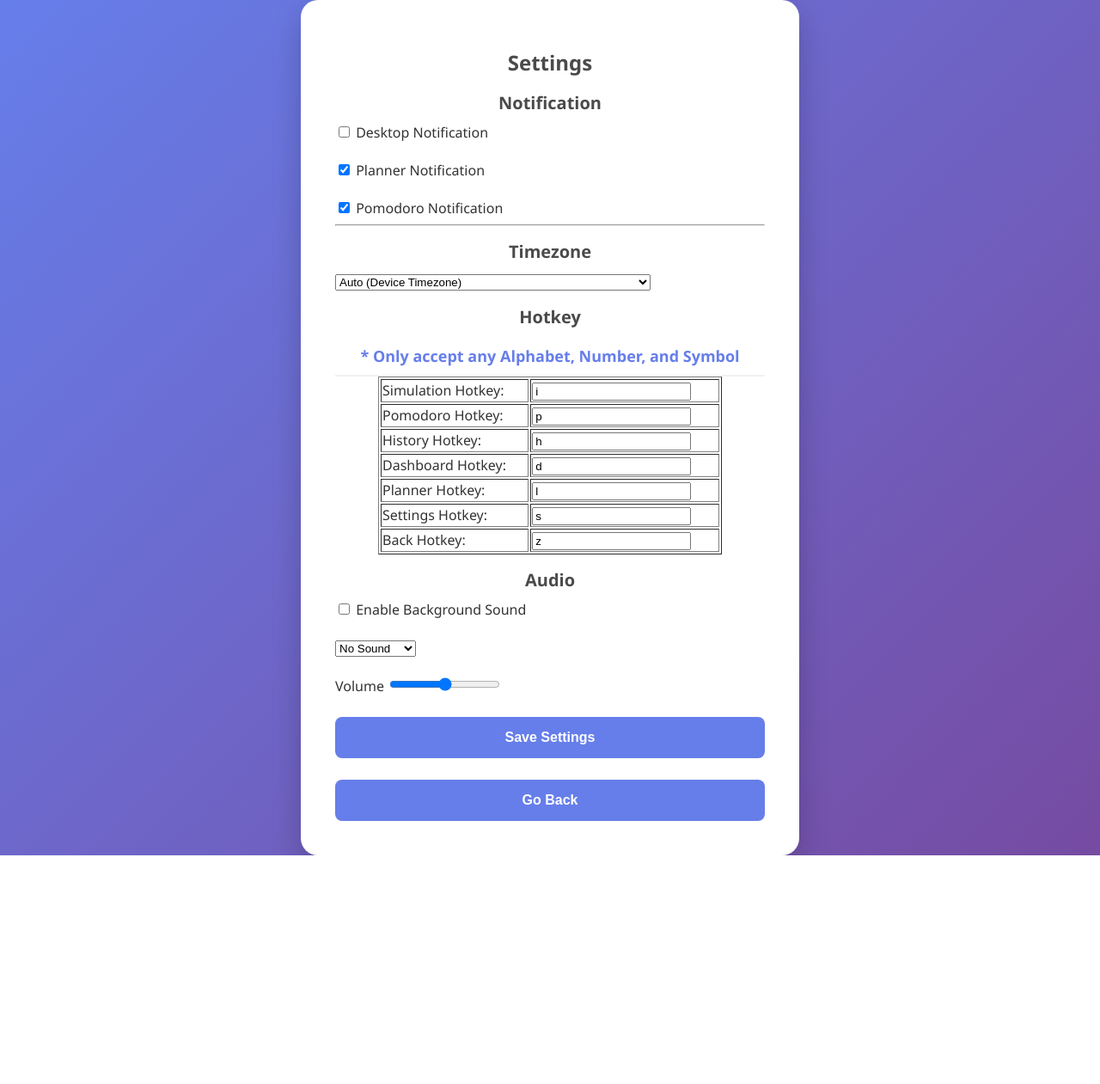
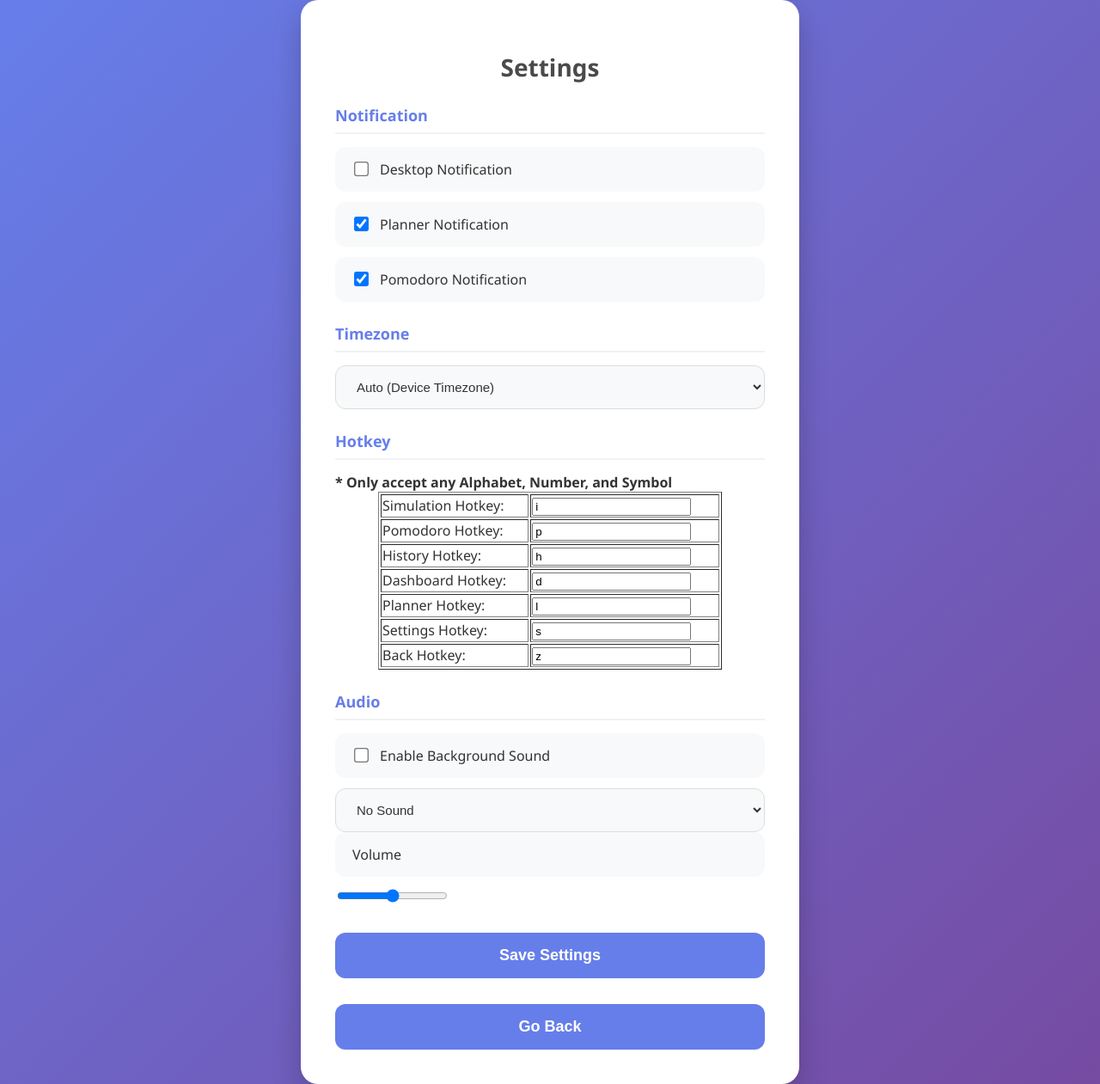
Before and after one commit to IOI4896/GitExercise-Flowcision, a Flask app: page /settings in a window 1280 px wide. Shown: the whole page at 86% size. Before the commit the page ends 995 px from the top, so only its background shows below. Run offline with Flask 3, Linux system fonts and the light colour scheme; a user stored in the database is signed in; data comes from the database, SQL or seed files in the repository; both versions use the stored data as it was before the commit; data that the repository does not hold is empty.

Commit message:
dark mode setting look better

```diff
--- a/requirements.txt
+++ b/requirements.txt
@@ -1,3 +1,4 @@
 Flask
 matplotlib
 tzdata
+Flask-Limiter
--- a/templates/game.html
+++ b/templates/game.html
@@ -184,7 +184,7 @@
                 this.shieldAngle += 0.1;
                 if (this.buffs.has(1)) {
                     this.healTimer++;
-                    if (this.healTimer > 1800) { this.lives++; this.healTimer = 0; this.updateUI(); spawnText(this.x, this.y, "+1命", "#ff0000"); playSound('powerup'); }
+                if (this.healTimer > 1800) { this.lives++; this.healTimer = 0; this.updateUI(); spawnText(this.x, this.y, "+1HP", "#ff0000"); playSound('powerup'); }
                 }
                 if (this.buffs.has(3)) {
                     this.homingTimer++;
--- a/templates/settings.html
+++ b/templates/settings.html
@@ -2,7 +2,8 @@
 <html>
     <head>
         <title>Flowcision - Settings</title>
-        <style>
+<style>
+            /* ================= 基础浅色模式样式 ================= */
             body {
                 font-family: 'Segoe UI', Tahoma, Geneva, Verdana, sans-serif;
                 background: linear-gradient(135deg, #667eea 0%, #764ba2 100%);
@@ -12,7 +13,7 @@
                 min-height: 100vh;
                 margin: 0;
                 color: #333;
-                transition: background 0.3s ease;
+                transition: background 0.3s ease, color 0.3s ease;
             }
             .container {
                 background: white;
@@ -23,25 +24,85 @@
                 max-width: 500px;
                 transition: background-color 0.3s ease, box-shadow 0.3s ease;
             }
-            h1 { color: #4a4a4a; font-size: 24px; text-align: center; margin-bottom: 10px; transition: color 0.3s ease; }
-            h2 { color: #4a4a4a; font-size: 20px; text-align: center; margin-bottom: 10px; transition: color 0.3s ease; }
-            b { color: #667eea; font-size: 18px; border-bottom: 2px solid #f0f2f5; padding-bottom: 10px; margin-top: 20px; display: block; text-align: center; transition: color 0.3s ease, border-color 0.3s ease; }
-            p { font-size: 18px; }
+            h1 { color: #4a4a4a; font-size: 28px; text-align: center; margin-bottom: 20px; transition: color 0.3s ease; }
 
+            /* 标题自带下划线分割，替代原有的丑陋 <hr> */
+            h2 { color: #667eea; font-size: 18px; margin-bottom: 15px; margin-top: 25px; border-bottom: 2px solid #f0f2f5; padding-bottom: 8px; transition: color 0.3s ease, border-color 0.3s ease; }
+
+            /* 美化复选框为高级卡片形式 */
+            label {
+                display: flex;
+                align-items: center;
+                padding: 15px 20px;
+                background: #f8f9fa;
+                border-radius: 12px;
+                margin-bottom: 12px;
+                cursor: pointer;
+                font-size: 16px;
+                font-weight: 500;
+                transition: background 0.3s ease, transform 0.2s ease, box-shadow 0.2s ease;
+            }
+            label:hover { transform: translateY(-2px); box-shadow: 0 5px 15px rgba(0,0,0,0.05); }
+            label input[type="checkbox"] {
+                margin-right: 15px;
+                transform: scale(1.3);
+                cursor: pointer;
+            }
+
+            /* 美化时区下拉选单 */
+            select {
+                width: 100%;
+                padding: 15px 20px;
+                border-radius: 12px;
+                border: 1px solid #ddd;
+                background: #f8f9fa;
+                font-size: 15px;
+                color: #333;
+                outline: none;
+                cursor: pointer;
+                transition: all 0.3s ease;
+            }
+            select:focus { border-color: #667eea; box-shadow: 0 0 0 3px rgba(102, 126, 234, 0.2); }
+
+            /* 美化保存按钮 */
             button {
                 width: 100%;
-                padding: 15px;
+                padding: 16px;
                 background-color: #667eea;
                 color: white;
                 border: none;
-                border-radius: 8px;
+                border-radius: 12px;
                 cursor: pointer;
-                font-size: 16px;
+                font-size: 18px;
                 font-weight: bold;
-                margin-top: 25px;
+                margin-top: 30px;
                 transition: 0.3s;
             }
-            button:hover { background-color: #5a67d8; transform: translateY(-2px); }
+            button:hover { background-color: #5a67d8; transform: translateY(-2px); box-shadow: 0 8px 20px rgba(90, 103, 216, 0.4); }
+
+            /* 隐藏原本用作排版的 <br> 和 <hr> 标签 */
+            br, hr { display: none; }
+
+            /* ================= 深色模式 (Dark Mode) ================= */
+            body.dark-mode {
+                background: #121212 !important;
+                color: #e0e0e0;
+            }
+            body.dark-mode .container {
+                background: #1e1e1e;
+                box-shadow: 0 15px 40px rgba(0,0,0,0.8);
+            }
+            body.dark-mode h1 { color: #ffffff; }
+            body.dark-mode h2 { color: #a3bffa; border-color: #333; }
+
+            body.dark-mode label { background: #2a2a2a; color: #e0e0e0; }
+            body.dark-mode label:hover { background: #333; box-shadow: 0 5px 15px rgba(0,0,0,0.3); }
+
+            body.dark-mode select { background: #2a2a2a; color: #e0e0e0; border-color: #444; }
+            body.dark-mode select:focus { border-color: #a3bffa; }
+
+            body.dark-mode button { background-color: #5a67d8; color: white; }
+            body.dark-mode button:hover { background-color: #4c51bf; }
         </style>
     </head>
 
@@ -253,6 +314,9 @@
 
                 });
             });
+            if (localStorage.getItem('theme') === 'dark') {
+                document.body.classList.add('dark-mode');
+            }
         </script>
     </body>
 </html>
```
Also changed, not shown: users.db (deleted).
